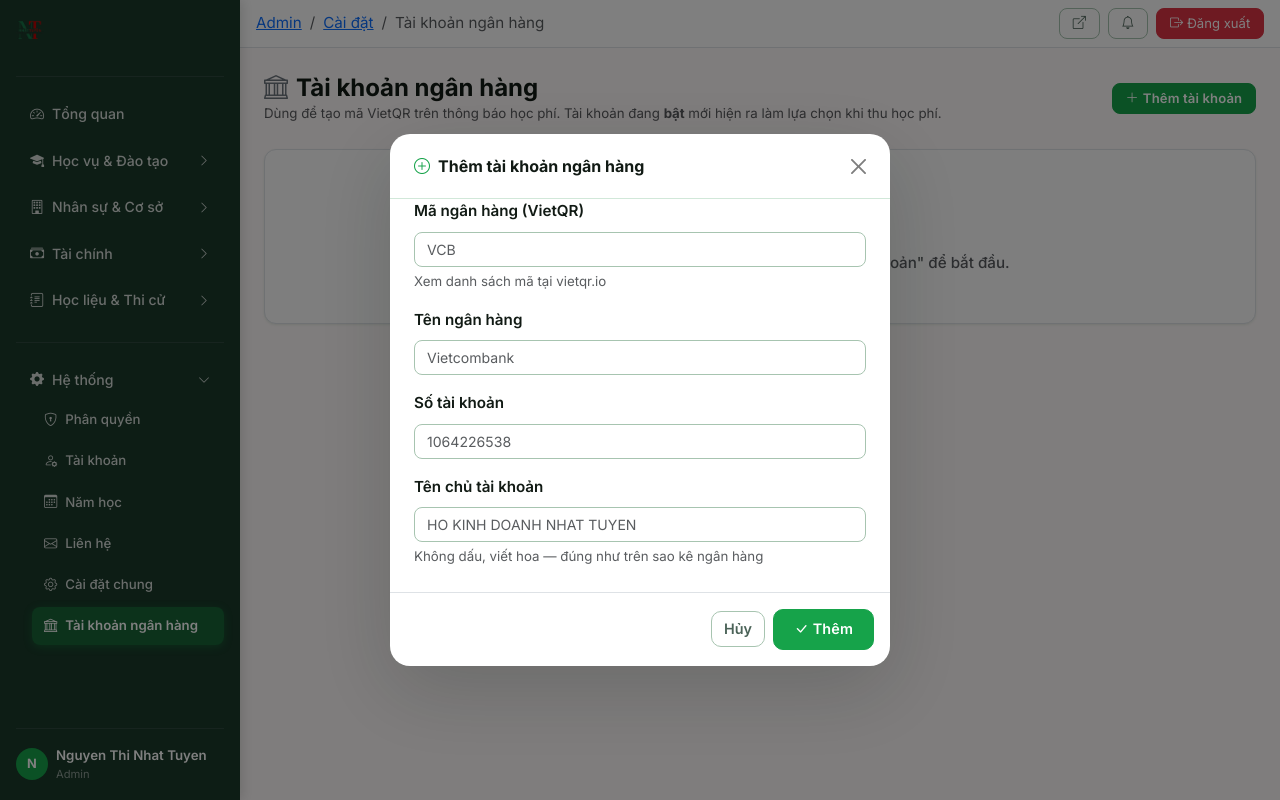
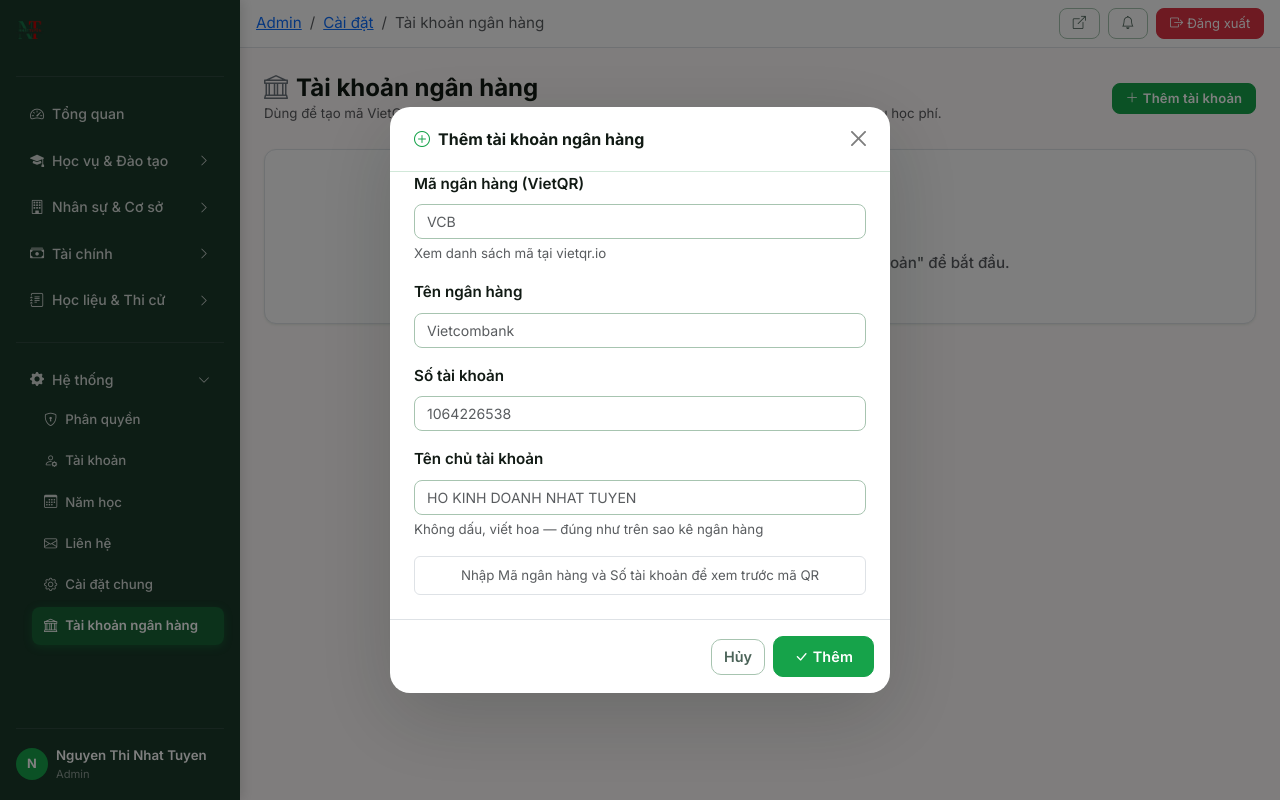
Before and after one commit to khongthahoa-collab/TrungTamNhatTuyen, a Flask app: page /admin/settings/bank-accounts in a window 1280 px wide, after a click on "Thêm tài khoản". Run offline with Flask 3, Linux system fonts and the light colour scheme; a user stored in the database is signed in.

Commit message:
Add live QR preview to bank account add/edit form
VietQR returns HTTP 200 with plain "invalid acqId" text instead of an
error when the bank code is malformed, so a bad Mã ngân hàng silently
broke every QR generated from that account until a parent complained.
The add/edit popup now renders a live preview as you type (and on
opening Edit) so a broken code is obvious immediately.

```diff
--- a/templates/admin/settings_bank_accounts.html
+++ b/templates/admin/settings_bank_accounts.html
@@ -81,7 +81,7 @@
         <div class="modal-body">
           <div class="mb-3">
             <label class="form-label fw-semibold">Mã ngân hàng (VietQR)</label>
-            <input type="text" class="form-control" name="bank_id" placeholder="VCB" required>
+            <input type="text" class="form-control bank-qr-preview-input" name="bank_id" placeholder="VCB" required>
             <div class="form-text">Xem danh sách mã tại vietqr.io</div>
           </div>
           <div class="mb-3">
@@ -90,12 +90,16 @@
           </div>
           <div class="mb-3">
             <label class="form-label fw-semibold">Số tài khoản</label>
-            <input type="text" class="form-control" name="account_number" placeholder="1064226538" required>
+            <input type="text" class="form-control bank-qr-preview-input" name="account_number" placeholder="1064226538" required>
           </div>
-          <div class="mb-0">
+          <div class="mb-3">
             <label class="form-label fw-semibold">Tên chủ tài khoản</label>
             <input type="text" class="form-control text-uppercase" name="account_name" placeholder="HO KINH DOANH NHAT TUYEN" required>
             <div class="form-text">Không dấu, viết hoa — đúng như trên sao kê ngân hàng</div>
+          </div>
+          <div class="mb-0 bank-qr-preview-box border rounded p-2 text-center" data-preview-scope="add">
+            <img class="bank-qr-preview-img d-none mb-1" style="max-width:150px;" alt="Xem trước QR">
+            <div class="bank-qr-preview-status small text-muted">Nhập Mã ngân hàng và Số tài khoản để xem trước mã QR</div>
           </div>
         </div>
         <div class="modal-footer">
@@ -120,7 +124,7 @@
         <div class="modal-body">
           <div class="mb-3">
             <label class="form-label fw-semibold">Mã ngân hàng (VietQR)</label>
-            <input type="text" class="form-control" name="bank_id" id="editBankId" required>
+            <input type="text" class="form-control bank-qr-preview-input" name="bank_id" id="editBankId" required>
           </div>
           <div class="mb-3">
             <label class="form-label fw-semibold">Tên ngân hàng</label>
@@ -128,11 +132,15 @@
           </div>
           <div class="mb-3">
             <label class="form-label fw-semibold">Số tài khoản</label>
-            <input type="text" class="form-control" name="account_number" id="editAccountNumber" required>
+            <input type="text" class="form-control bank-qr-preview-input" name="account_number" id="editAccountNumber" required>
           </div>
-          <div class="mb-0">
+          <div class="mb-3">
             <label class="form-label fw-semibold">Tên chủ tài khoản</label>
             <input type="text" class="form-control text-uppercase" name="account_name" id="editAccountName" required>
+          </div>
+          <div class="mb-0 bank-qr-preview-box border rounded p-2 text-center" data-preview-scope="edit">
+            <img class="bank-qr-preview-img d-none mb-1" style="max-width:150px;" alt="Xem trước QR">
+            <div class="bank-qr-preview-status small text-muted">Nhập Mã ngân hàng và Số tài khoản để xem trước mã QR</div>
           </div>
         </div>
         <div class="modal-footer">
@@ -153,6 +161,53 @@ document.getElementById('editBankAccountModal').addEventListener('show.bs.modal'
   document.getElementById('editAccountName').value = btn.dataset.accountName;
   document.getElementById('editBankAccountForm').action =
     "{{ url_for('admin.bank_account_edit', account_id=0) }}".replace('/0/', '/' + btn.dataset.id + '/');
+  updateBankQrPreview(document.querySelector('#editBankAccountModal .bank-qr-preview-box'));
+});
+
+// Xem trước QR ngay trong popup Thêm/Sửa — VietQR không báo lỗi rõ ràng khi
+// Mã ngân hàng sai định dạng (vẫn trả HTTP 200 nhưng nội dung chỉ là text
+// "invalid acqId" thay vì ảnh PNG), nên admin dễ lưu nhầm mà không biết QR
+// đã vỡ cho tới khi phụ huynh báo. Ảnh không giải mã được sẽ tự kích hoạt
+// onerror của <img>, dùng luôn để phát hiện lỗi này.
+let bankQrPreviewTimer = null;
+function updateBankQrPreview(box) {
+  if (!box) return;
+  const modal = box.closest('.modal');
+  const bankId = modal.querySelector('[name="bank_id"]').value.trim();
+  const accountNumber = modal.querySelector('[name="account_number"]').value.trim();
+  const img = box.querySelector('.bank-qr-preview-img');
+  const status = box.querySelector('.bank-qr-preview-status');
+
+  if (!bankId || !accountNumber) {
+    img.classList.add('d-none');
+    status.textContent = 'Nhập Mã ngân hàng và Số tài khoản để xem trước mã QR';
+    status.className = 'bank-qr-preview-status small text-muted';
+    return;
+  }
+
+  status.textContent = 'Đang tải mã QR…';
+  status.className = 'bank-qr-preview-status small text-muted';
+  img.classList.add('d-none');
+  const url = `https://img.vietqr.io/image/${encodeURIComponent(bankId)}-${encodeURIComponent(accountNumber)}-compact2.png?t=${Date.now()}`;
+  img.onload = () => {
+    img.classList.remove('d-none');
+    status.textContent = 'QR hiển thị được — Mã ngân hàng hợp lệ.';
+    status.className = 'bank-qr-preview-status small text-success';
+  };
+  img.onerror = () => {
+    img.classList.add('d-none');
+    status.textContent = 'Không tạo được QR — kiểm tra lại Mã ngân hàng (xem danh sách mã tại vietqr.io).';
+    status.className = 'bank-qr-preview-status small text-danger';
+  };
+  img.src = url;
+}
+
+document.querySelectorAll('.bank-qr-preview-input').forEach(input => {
+  input.addEventListener('input', function () {
+    const box = this.closest('.modal-body').querySelector('.bank-qr-preview-box');
+    clearTimeout(bankQrPreviewTimer);
+    bankQrPreviewTimer = setTimeout(() => updateBankQrPreview(box), 500);
+  });
 });
 </script>
 {% endblock %}
```
